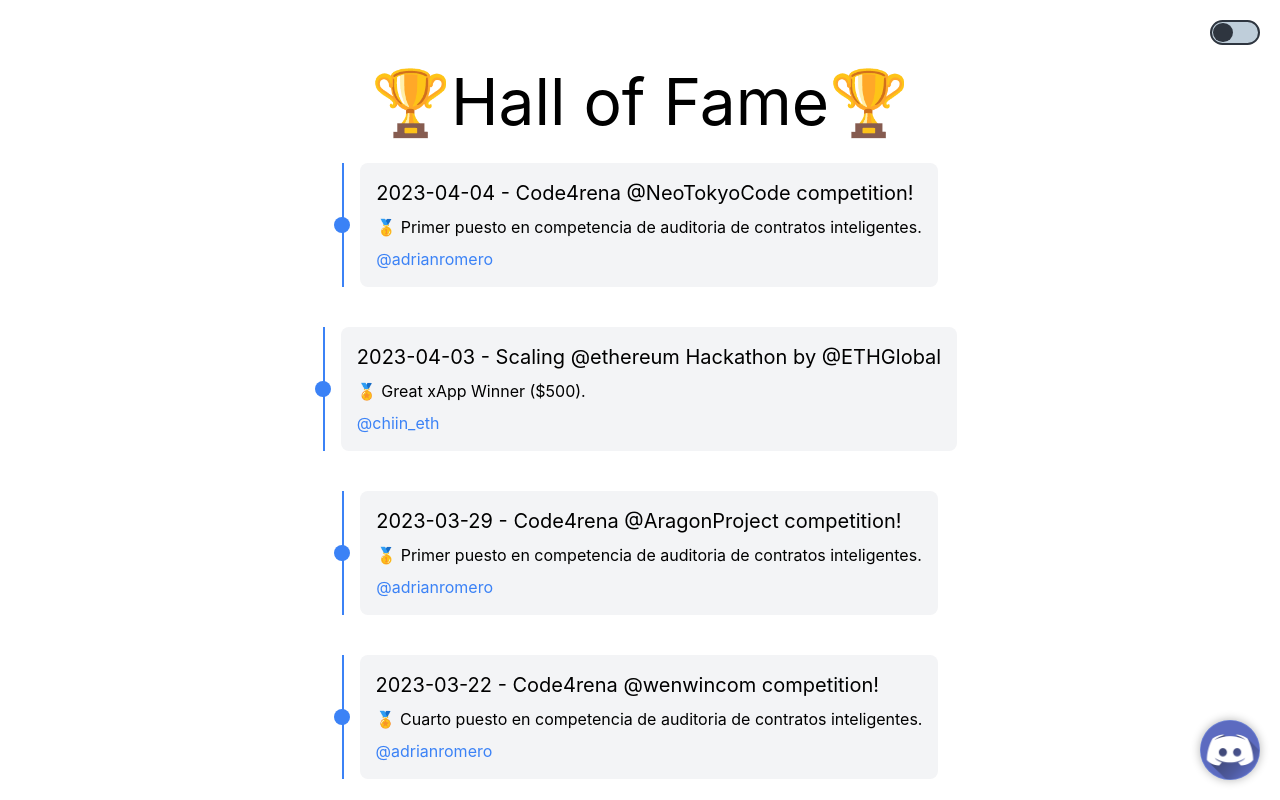
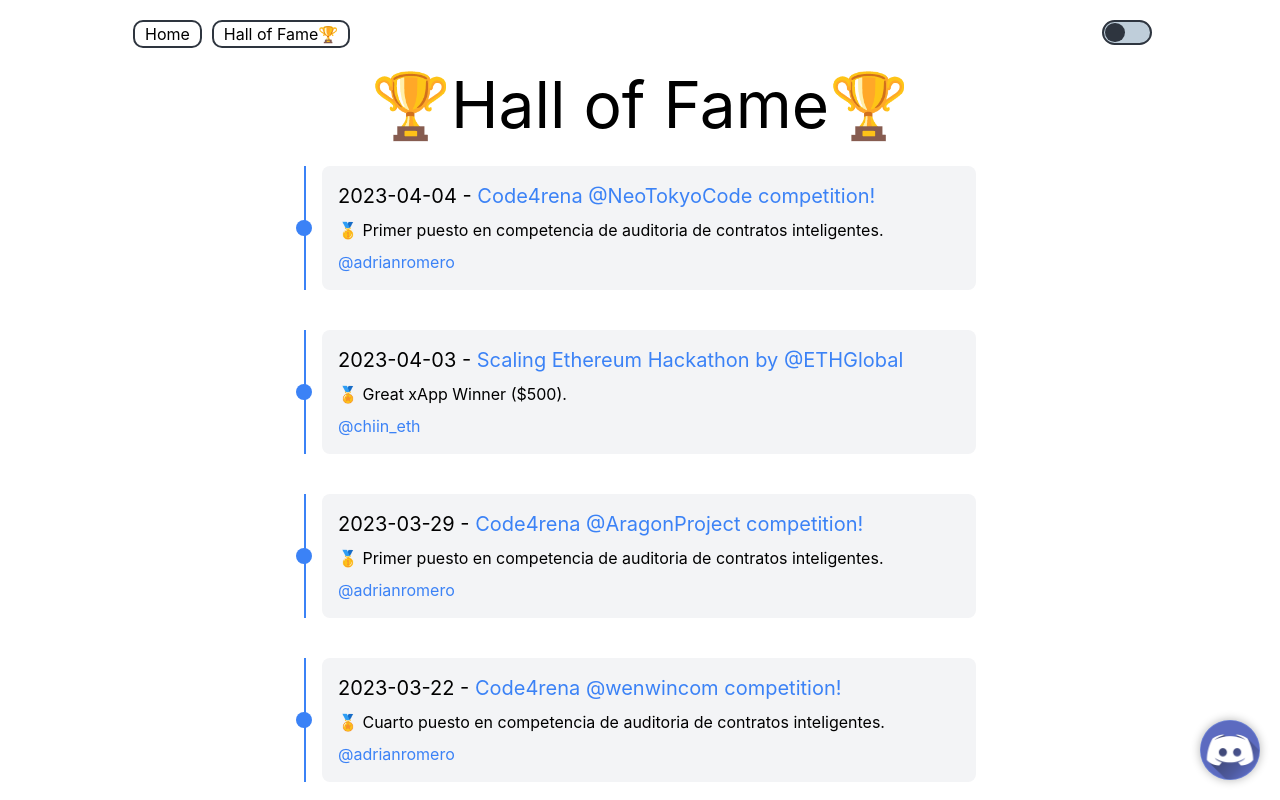
Before and after one commit to webtresclub/website, a Next.js app: page /halloffame in a window 1280 px wide. Shown: the top 800 px of the page. Built offline with nearby package versions, Linux system fonts and the light colour scheme.

Commit message:
navbar y cards mas facheras

```diff
--- a/components/Header.js
+++ b/components/Header.js
@@ -1,10 +1,22 @@
 import React from 'react';
 import ThemeChanger from '../components/darkmode';
+import styles from '../styles/Header.module.css';
+import Link from 'next/link';
 
 export default function Header() {
   return (
     <header className="px-5 py-5 w-full">
-      <div className="container flex flex-rowmx-auto justify-end">
+      <div className="container flex flex-rowmx-auto justify-between max-w-5xl m-auto">
+        <div>
+          <ul className={styles.navbar}>
+            <li>
+              <Link href="/"> Home</Link>
+            </li>
+            <li>
+              <Link href="/halloffame"> Hall of Fame🏆</Link>
+            </li>
+          </ul>
+        </div>
         <ThemeChanger />
       </div>
     </header>
--- a/pages/halloffame.js
+++ b/pages/halloffame.js
@@ -12,19 +12,23 @@
 
 function TimelineCard({ title, date, description, participants, tweetUrl }) {
   return (
-    <div className={`mx-auto timeline-card text-black dark:text-white flex flex-row mb-10`}>
+    <div
+      className={`${styles.timelineCard} mx-auto text-black dark:text-white flex flex-row mb-10 w-full max-w-2xl`}
+    >
       <div className="relative">
         <div className="border-r-2 border-blue-500 h-full mr-4"></div>
         <div className="absolute h-4 w-4 rounded-full bg-blue-500 -left-2 top-1/2 transform -translate-y-1/2"></div>
       </div>
-      <div className="relative z-10">
+      <div className="relative z-10 w-full">
         <div className="bg-gray-100 dark:bg-gray-900 rounded-lg p-4 w-full">
           <h3 className="text-xl mb-2">
-            {date} - {title}
+            {date} -{' '}
+            <a className="text-blue-500 hover:text-blue-700" href={tweetUrl}>
+              {title}
+            </a>
           </h3>
           <p>{description}</p>
           {participants && <Participants participants={participants} />}
-          {tweetUrl && <TweetEmbed tweetUrl={tweetUrl} />}
         </div>
       </div>
     </div>
@@ -73,7 +77,7 @@
     tweetUrl: 'https://twitter.com/DeFi_Wonderland/status/1558453144387985410?s=20', // Ejemplo de enlace de tweet
   },
   {
-    title: 'Scaling @ethereum Hackathon by @ETHGlobal',
+    title: 'Scaling Ethereum Hackathon by @ETHGlobal',
     date: '2023-04-03',
     description: '🏅 Great xApp Winner ($500).',
     participants: ['https://twitter.com/chiin_eth'],
@@ -179,7 +183,7 @@
         <Social />
       </main>
       <Footer />
-      <FloatingDiscordButton />
+      <FloatingDiscordButton></FloatingDiscordButton>
     </div>
   );
 }
--- a/styles/Darkmode.module.css
+++ b/styles/Darkmode.module.css
@@ -6,8 +6,12 @@
   --position-left: 26px;
 } */
 
+.container {
+  display: flex;
+}
+
 #toggleContainer {
-  background: #BFCEDA;
+  background: #bfceda;
   position: relative;
   /* left: 25%; */
   height: 25px;
--- /dev/null
+++ b/styles/Header.module.css
@@ -0,0 +1,12 @@
+.navbar {
+  display: flex;
+  align-items: center;
+  justify-content: space-between;
+}
+
+.navbar li {
+  padding: 0 10px;
+  margin: 0 5px;
+  border: var(--darkmode-border);
+  border-radius: 10px;
+}
```
